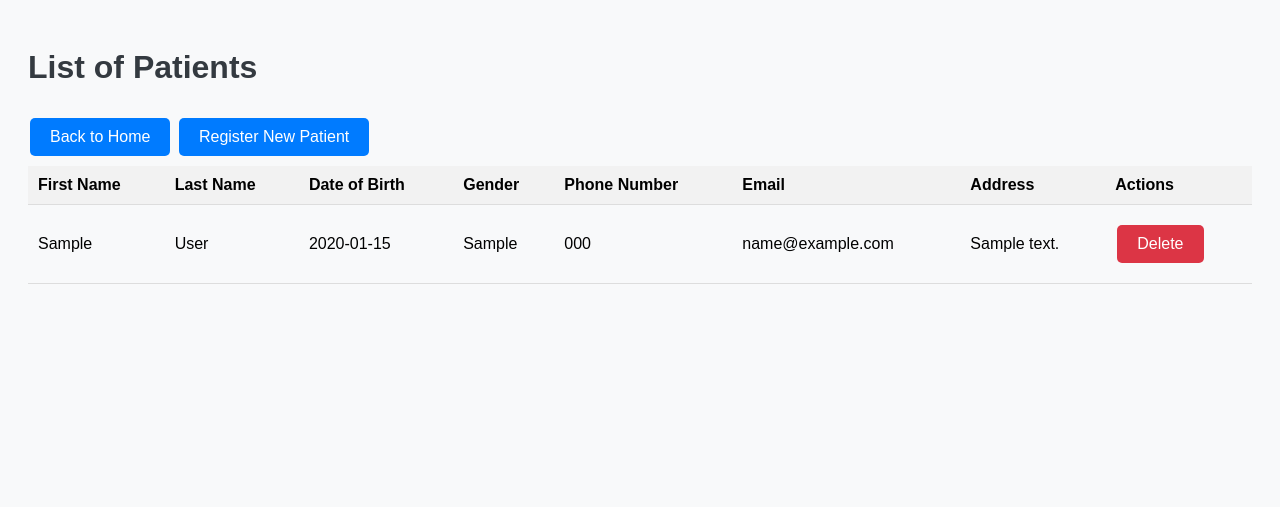
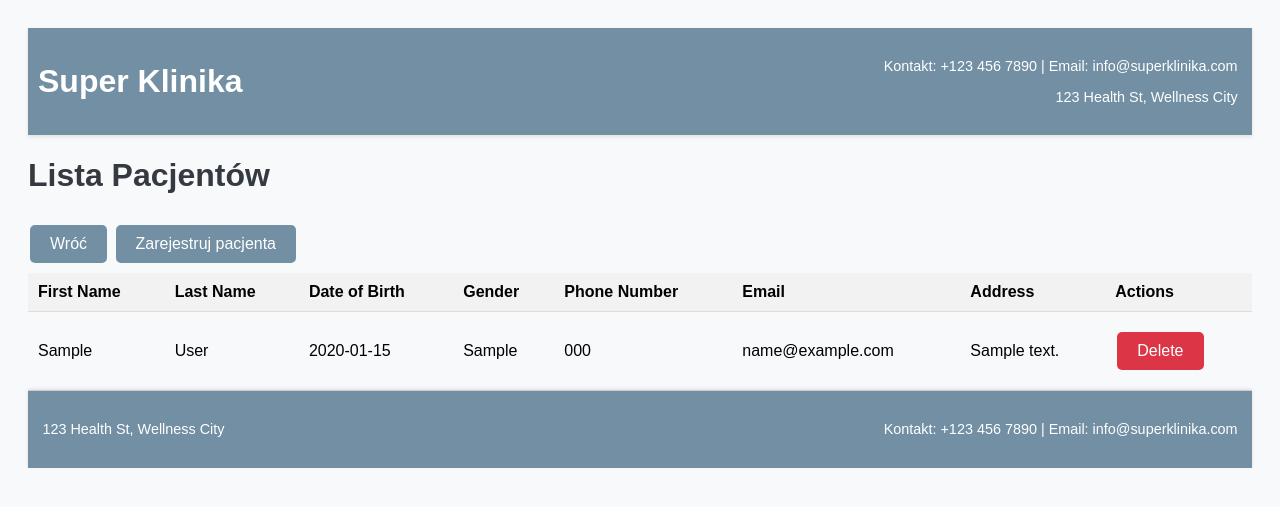
Before and after one commit to wstryc/us-projekt, a Flask app: page /patients in a window 1280 px wide. Shown: the top 507 px of the page. Run offline with Flask 3, Linux system fonts and the light colour scheme; tables that the repository leaves empty hold one stand-in row (values such as "Sample post").

Commit message:
Update patients.html

```diff
--- a/templates/patients.html
+++ b/templates/patients.html
@@ -9,6 +9,30 @@
             font-family: Arial, sans-serif;
             background-color: #f8f9fa;
             padding: 20px;
+        }
+        header {
+            position: sticky;
+            top: 0;
+            width: 100%;
+            padding: 1em 0;
+            background-color: rgba(82,117,143,0.8);
+            color: white;
+            display: flex;
+            justify-content: center;
+            align-items: center;
+            box-shadow: 0 2px 4px rgba(0, 0, 0, 0.1);
+        }
+        header h1 {
+            margin: 10px;
+            font-size: 2em;
+            flex: 1;
+            text-align: left;
+            color: white;
+        }
+        .contact-info {
+            margin-right: 1em;
+            text-align: right;
+            font-size: 0.9em;
         }
         h1 {
             color: #343a40;
@@ -26,7 +50,7 @@
             background-color: #f2f2f2;
         }
         .button {
-            background-color: #007bff;
+            background-color: rgba(82,117,143,0.8);
             color: white;
             padding: 10px 20px;
             text-align: center;
@@ -38,7 +62,7 @@
             border-radius: 5px;
         }
         .button:hover {
-            background-color: #0056b3;
+            background-color: #3b5a7a;
         }
         .button-danger {
             background-color: #dc3545;
@@ -46,12 +70,40 @@
         .button-danger:hover {
             background-color: #c82333;
         }
+        footer {
+            width: 100%;
+            padding: 1em 0;
+            background-color: rgba(82,117,143,0.8);
+            color: white;
+            display: flex;
+            justify-content: space-between;
+            align-items: center;
+            box-shadow: 0 -2px 4px rgba(0, 0, 0, 0.1);
+            position: sticky;
+            bottom: 0;
+        }
+        .footer-address {
+            margin-left: 1em;
+            font-size: 0.9em;
+        }
+        .footer-contact-info {
+            margin-right: 1em;
+            text-align: right;
+            font-size: 0.9em;
+        }
     </style>
 </head>
 <body>
-    <h1>List of Patients</h1>
-    <a href="/" class="button">Back to Home</a>
-    <a href="/register_patient" class="button">Register New Patient</a>
+    <header>
+        <h1> Super Klinika</h1>
+        <div class="contact-info">
+            <p>Kontakt: +123 456 7890 | Email: info@superklinika.com</p>
+            <p>123 Health St, Wellness City</p>
+        </div>
+    </header>
+    <h1>Lista Pacjentów</h1>
+    <a href="/" class="button">Wróć</a>
+    <a href="/register_patient" class="button">Zarejestruj pacjenta</a>
     <table>
         <thead>
             <tr>
@@ -82,5 +134,13 @@
             {% endfor %}
         </tbody>
     </table>
+    <footer>
+        <div class="footer-address">
+            <p>123 Health St, Wellness City</p>
+        </div>
+        <div class="footer-contact-info">
+            <p>Kontakt: +123 456 7890 | Email: info@superklinika.com</p>
+        </div>
+    </footer>
 </body>
 </html>
```
